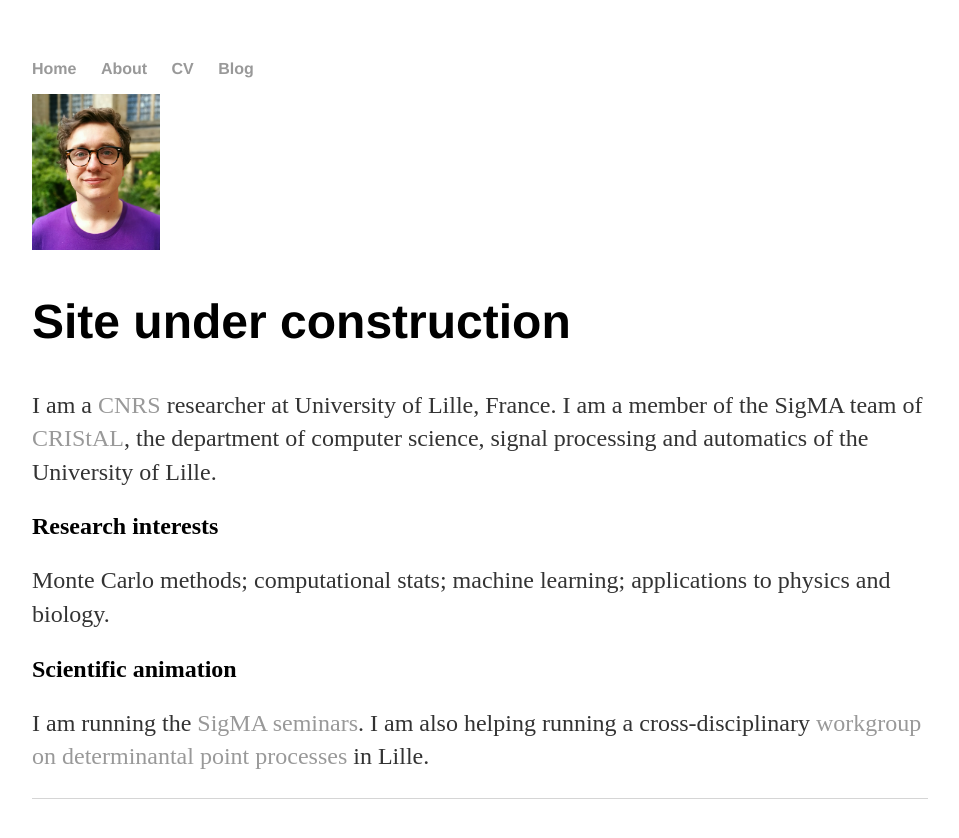
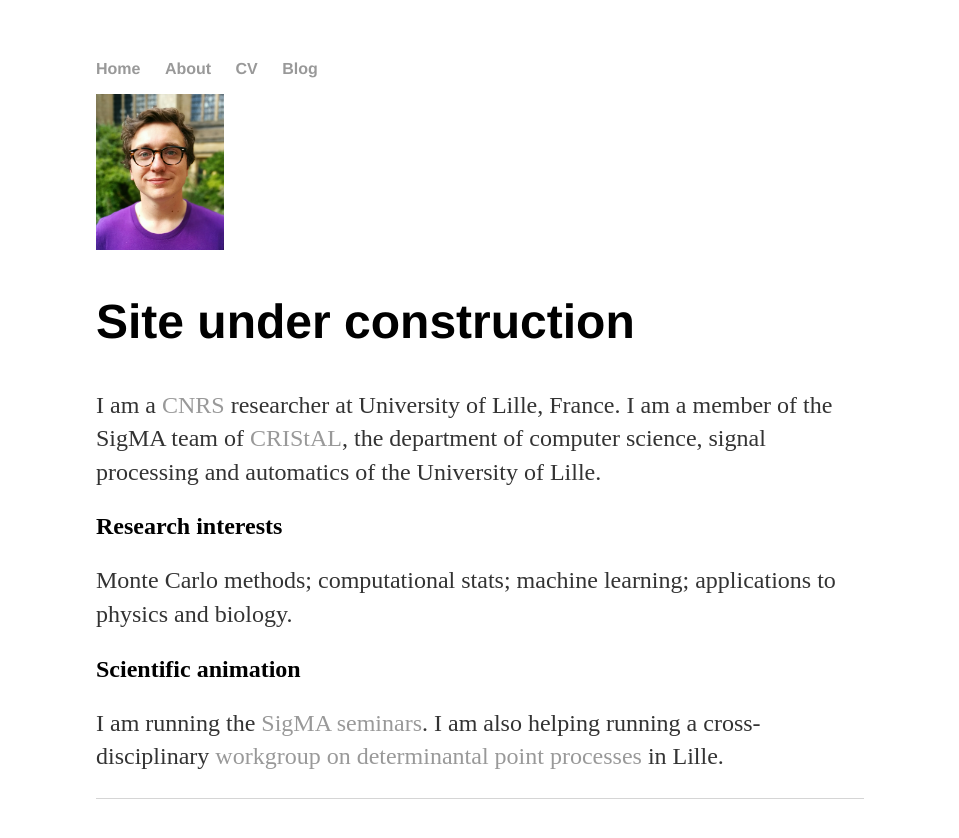
Before and after one commit to rbardenet/rbardenet.github.io, a Jekyll site: the page built from index.html, in a window 1280 px wide. Shown: the top 838 px of the page, without its empty margins (160-1119 px from the left). Built offline with Jekyll 4.4.1, drawn with Linux system fonts in a browser that asks for light colours.

Commit message:
changed back to default layout

```diff
--- a/css/main.css
+++ b/css/main.css
@@ -1,10 +1,10 @@
 body {
     margin: 60px auto;
-    width: 70%;
+    width: 60%;
 }
 section{
     float: left
-    width: 85%
+    width: 30%
 }
 aside {
     float: right
--- a/index.html
+++ b/index.html
@@ -34,4 +34,4 @@ description: "Welcome!"
         seminars</a>. I am also helping running a cross-disciplinary
         <a href="http://math.univ-lille1.fr/d7/gtmatal?field_event_dates_value=All&sort_by=field_event_dates_value&sort_order=DESC"> workgroup on determinantal point processes</a> in Lille.
         </p>
-</section><!-- /.section -->
+</section>
```
